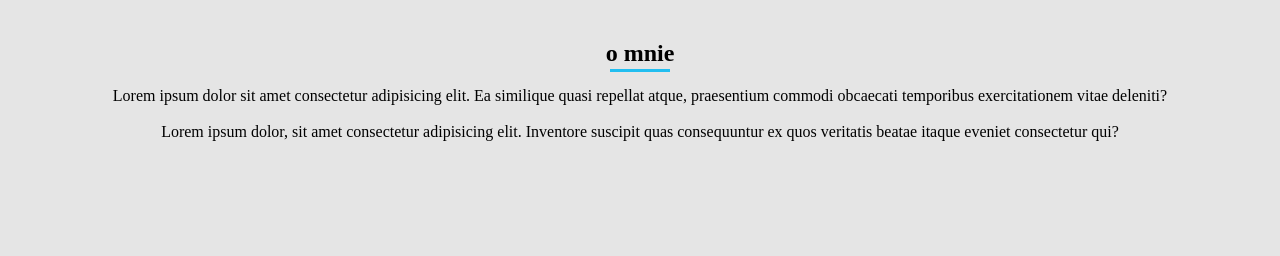
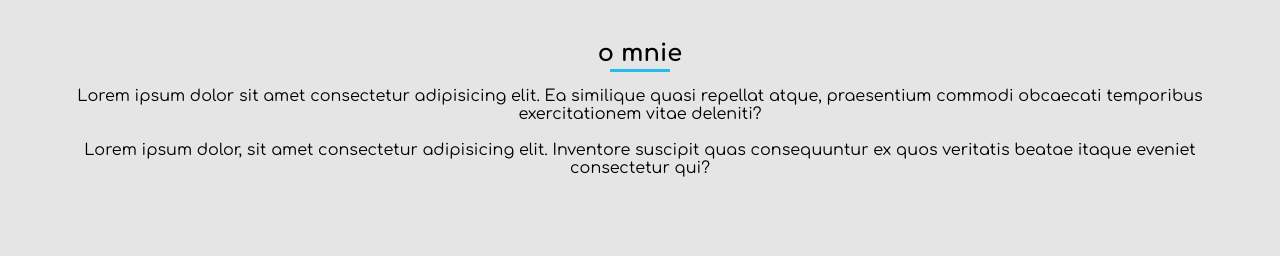
Before and after one commit to MarekZemla/MARKS-BONSAI, a plain HTML site: page index.html in a window 1280 px wide. Shown: the part 360-616 px from the top of the page. Drawn offline with Linux system fonts and the light colour scheme.

Commit message:
update font style in style.sass

```diff
--- a/style.sass
+++ b/style.sass
@@ -7,7 +7,7 @@ html
     scroll-behavior: smooth
 
 body
-    font-family: 'Comfortaa' cursive
+    font-family: 'Comfortaa', cursive
     background-image: linear-gradient(180deg, rgba(0, 0, 0, .1) 75%, rgba(50, 68, 26, .8) 95%)
 
 section
@@ -26,9 +26,9 @@ section
     background-color: rgb(34, 190, 240)
     transition: width .3s, left .3s
 
-    h2:hover~.line
-        left: calc(50% - 70px)
-        width: 140px
+    h2: hover~.line
+    left: calc(50% - 70px)
+    width: 140px
 
 /*NAVIGATION*/
 
```
Also changed, not shown: css/style.css, 1 other file.
